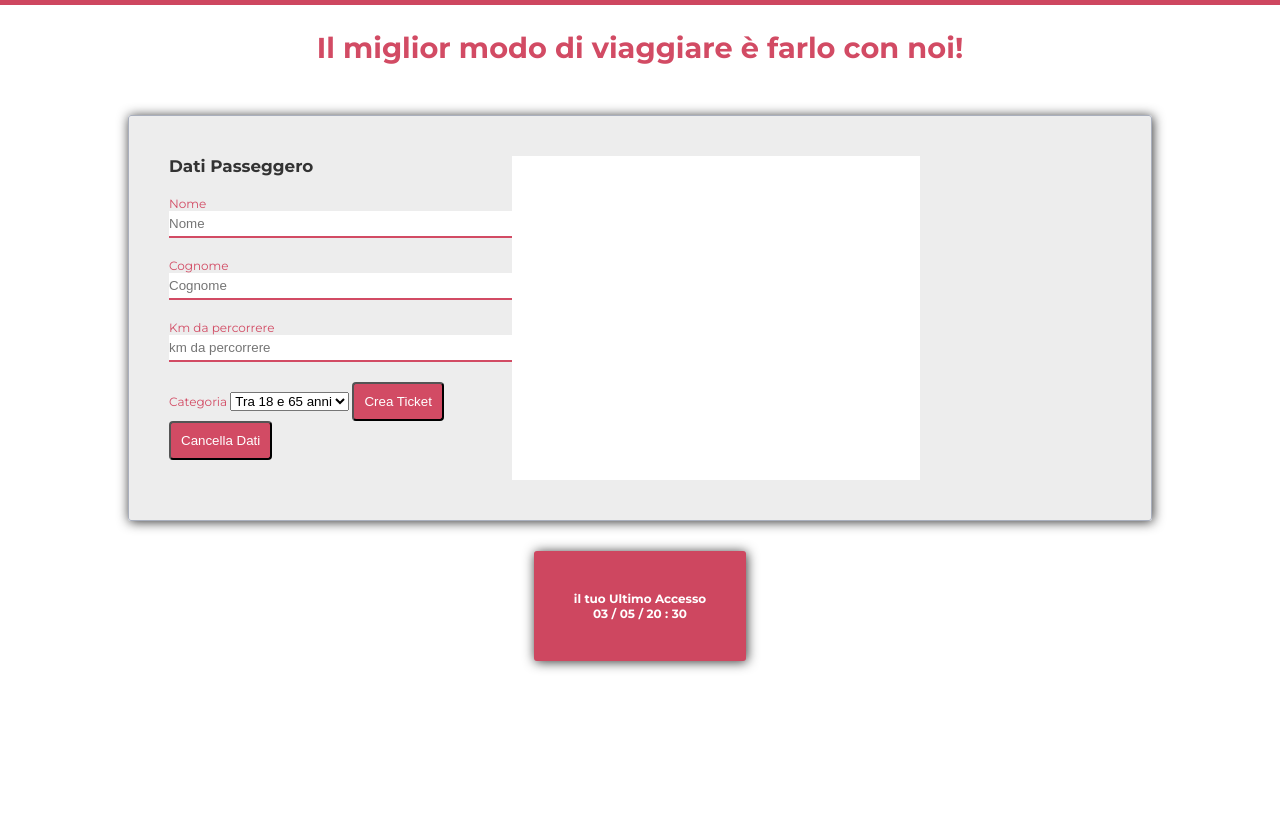
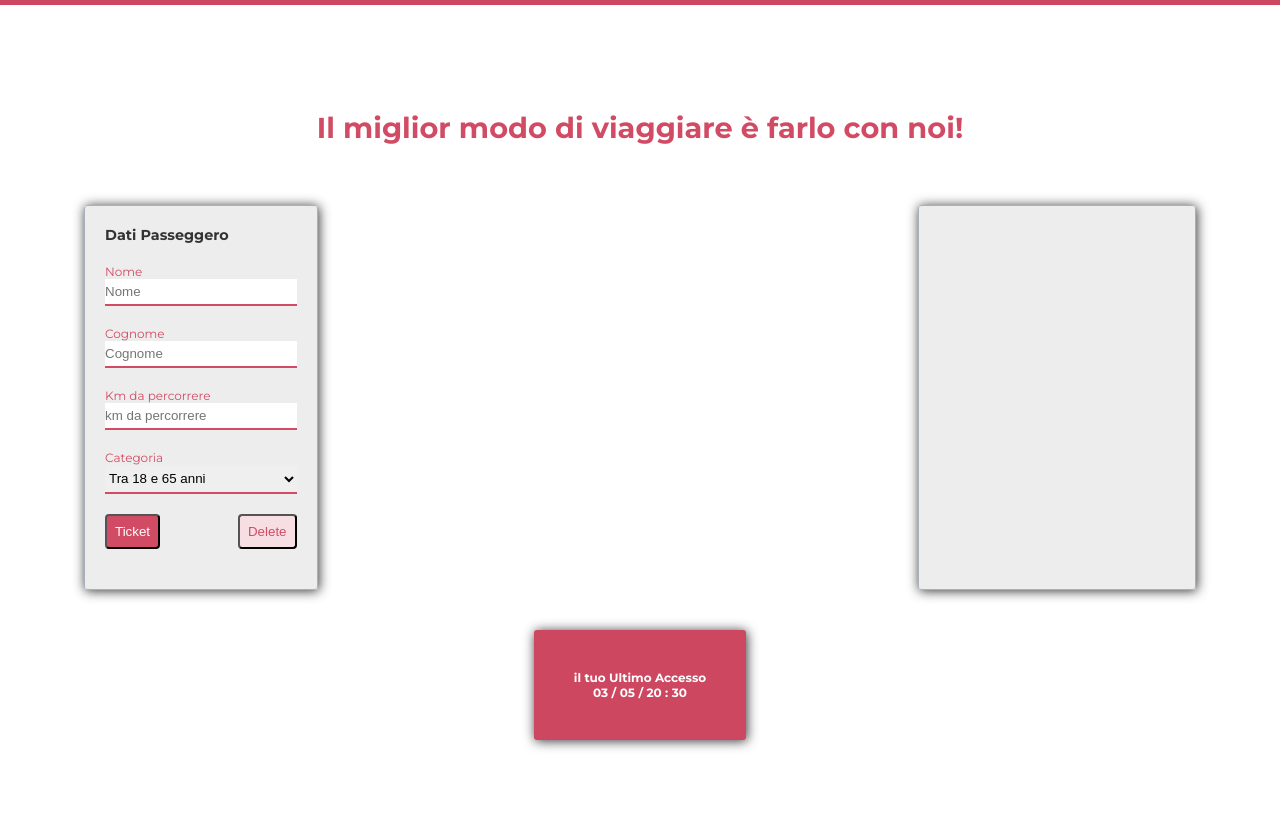
Before and after one commit to flavioalessandri/js-biglietto-treno-form, a plain HTML site: page index.html in a window 1280 px wide. Shown: the part 115-940 px from the top of the page. Drawn offline with Linux system fonts and the light colour scheme.

Commit message:
Js - classList(add) and CSS

```diff
--- a/css/style.css
+++ b/css/style.css
@@ -3,6 +3,15 @@
   margin: 0;
   padding: 0;
   box-sizing: border-box;
+}
+
+
+body{
+  font-family: 'Montserrat', sans-serif;
+  font-size: 12px;
+  width:100%;
+  height:100vh;
+  color:#333;
 }
 
 .show{
@@ -19,31 +28,24 @@
 h2{
   color:#333;
   padding-bottom: 20px;
-  font-size: 1.4em;
+  font-size: 1.2em;
   font-weight: 700;
 }
 
 h3{
   color:#333;
   padding-bottom: 20px;
-  font-size: 1.2em;
+  font-size: 1.1em;
   font-weight: 700;
 }
 
 h3#ticketRate, h3#ticketBill{
   color:  #CE4760;
   padding-bottom: 20px;
-  font-size: 2em;
+  font-size: 1.88em;
   font-weight: 700;
 }
 
-body{
-  font-family: 'Montserrat', sans-serif;
-  font-size: 12px;
-  width:100%;
-  height:100vh;
-  color:#333;
-}
 
 /* - Header */
 .header{
@@ -67,8 +69,7 @@ body{
 }
 
 .header .link{
-  width:30%;
-  font-size: 1.5em;
+  font-size: 1.3em;
   display: flex;
   justify-content:center;
   align-items: center;
@@ -92,8 +93,9 @@ body{
 .main-container{
   display: flex;
   flex-direction: column;
+  margin-top:140px;
   width:100%;
-  height:calc(100vh + 120px);
+  height:100vh;
   align-items: center;
   justify-content:center;
 }
@@ -107,18 +109,24 @@ body{
   display: flex;
   justify-content:space-between;
   align-items: flex-start;
-  width:80%;
+  width:90%;
+  /* background-color: rgba(236,236,236,.9);
+  border: 1px solid rgb(169, 175, 189);
+  box-shadow: #333 1px 1px 12px;
+  border-radius: 3px; */
+  text-align: center;
+  padding:20px;
+  margin:20px 0;
+}
+
+ /* SEZIONE FORM */
+.train-section .form{
+  width:21%;
   background-color: rgba(236,236,236,.9);
   border: 1px solid rgb(169, 175, 189);
   box-shadow: #333 1px 1px 12px;
   border-radius: 3px;
-  text-align: center;
-  padding:40px;
-  margin:30px 0;
-}
-
- /* SEZIONE FORM */
-.train-section .form{
+  padding:20px;
   text-align: left;
 }
 
@@ -126,7 +134,7 @@ body{
   padding-bottom: 20px;
 }
 
-.train-section .form input{
+.train-section .form input, .train-section .form select{
   width:100%;
   padding: 5px 0;
   border-left:0;
@@ -135,32 +143,47 @@ body{
   border-bottom: 2px solid   #D24B64;
 }
 
-
-.form label{
+.train-section .form label{
   color: #D24B64;
 }
 
-.form button:first-of-type{
+.train-section .form .btnContainer{
+  display: flex;
+  justify-content: space-between;
+}
+
+.train-section .form button:first-of-type{
   color:white;
-  padding:10px;
+  padding:8px;
   border-radius: 4px;
   background-color: #D24B64;
 }
-.form button:last-of-type{
-  color:white;
-  padding:10px;
+.train-section .form button:last-of-type{
+  color:#D24B64;
+  padding:8px;
   border-radius: 4px;
-  background-color: #D24B64;
+  background-color: #F7DEE3;
 }
 
 
 
 /* SEZIONE TABLE */
 .train-section .table{
-  background-color: white;
   height:100%;
   text-align: center;
-  font-size: 1.4em;
+  font-size: 1.2em;
+}
+
+.bgWhite{
+  background-color: white;
+  transition:0.2s;
+  border-radius: 4px;
+}
+
+.bgColor{
+  background-color: #F7DEE3;
+  transition:0.2s;
+  border-radius: 4px;
 }
 
 .table th , .table td{
@@ -169,7 +192,13 @@ body{
 
 /* SEZIONE RESUME */
 .train-section .resume{
-  float: left;
+  align-self: stretch;
+  width:25%;
+  background-color: rgba(236,236,236,.9);
+  border: 1px solid rgb(169, 175, 189);
+  box-shadow: #333 1px 1px 12px;
+  border-radius: 3px;
+  padding:20px;
   text-align: left;
 }
 
--- a/index.html
+++ b/index.html
@@ -59,14 +59,15 @@
                 <option value="Over65">Over 65</option>
                 <option value="Under18">Under 18</option>
               </select>
+            </div>
 
-              <button id="btnCreate" type="button" name="ticketCreator">Crea Ticket</button>
-              <button id="btnClear" type="button" name="button">Cancella Dati</button>
-
+            <div class="btnContainer">
+              <button id="btnCreate" type="button" name="ticketCreator">Ticket</button>
+              <button id="btnClear" type="button" name="button">Delete</button>
             </div>
           </div>
 
-          <div class="table" >
+          <div id="dateTable" class="table bgWhite">
             <table id="toShow" class="hidden">
               <thead>
                 <tr>
--- a/js/script.js
+++ b/js/script.js
@@ -80,6 +80,9 @@ btnCreate.addEventListener("click", function() {
     document.getElementById("numeroTreno").innerHTML = numeroTreno;
     document.getElementById("carrozza").innerHTML = carrozza;
     document.getElementById("ticketCost").innerHTML = ticketCost + "€";
+
+    document.getElementById("dateTable").classList.remove("bgColor");
+    document.getElementById("dateTable").classList.add("bgWhite");
 });
 
 // closing FUNCTION 1.............................................................
@@ -102,6 +105,9 @@ btnClear.addEventListener("click", function() {
   document.getElementById("ticketBill").className = "hidden";
   document.getElementById("moneySafe").className = "hidden";
 
+  document.getElementById("dateTable").classList.remove("bgWhite");
+  document.getElementById("dateTable").classList.add("bgColor");
+
 });
 
 // closing FUNCTION 2...................................................
```
